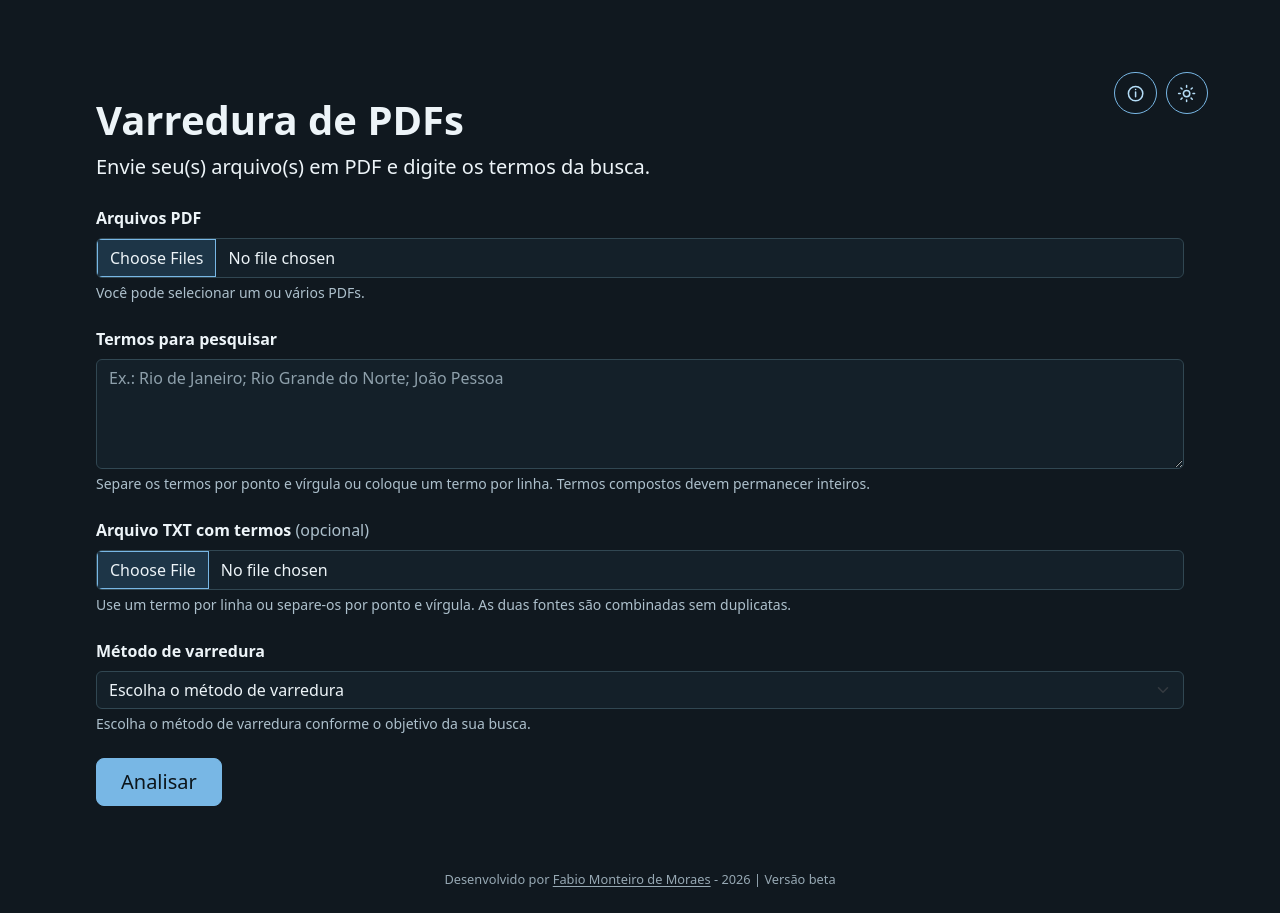
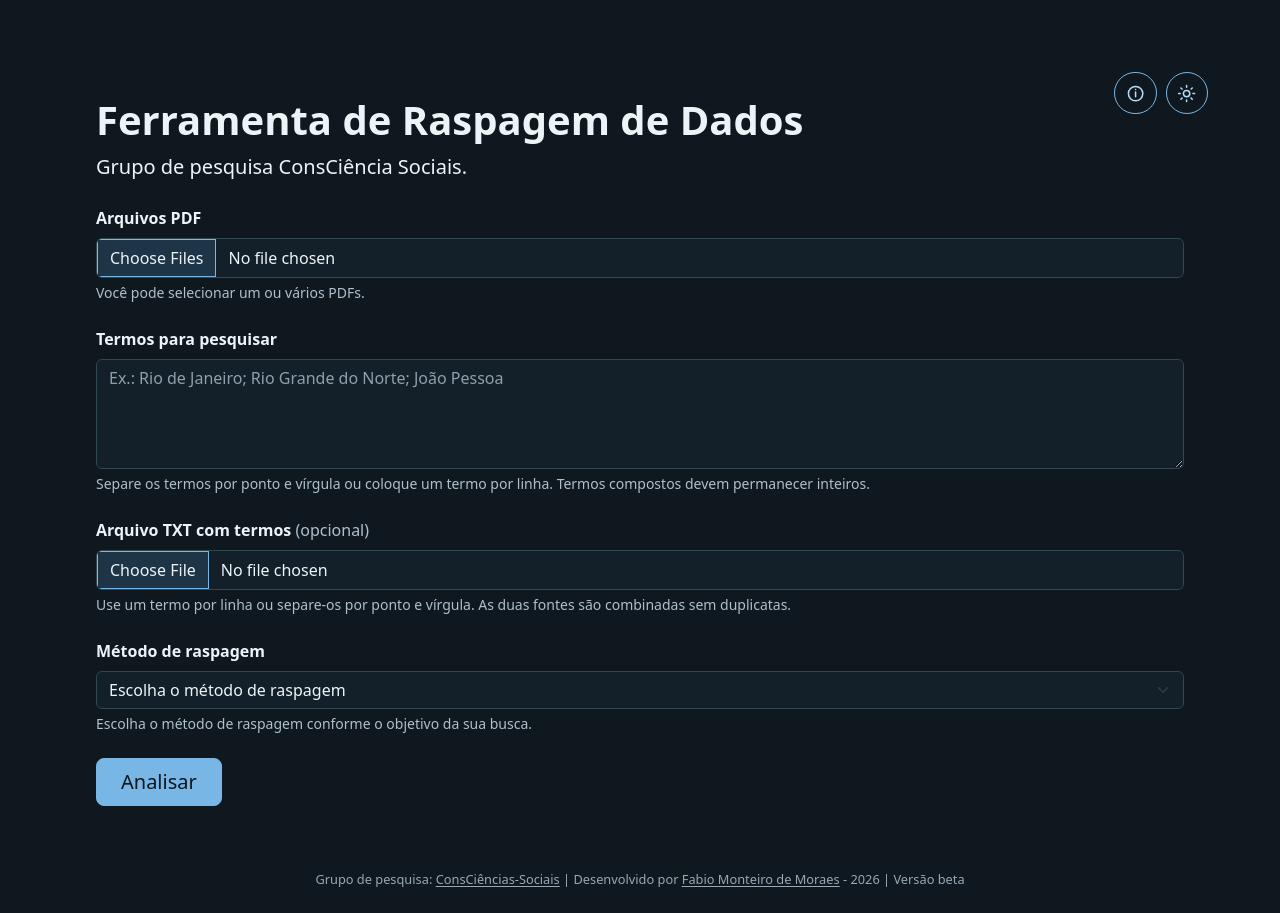
Before and after one commit to fabiomoraescs/pesquisa-pdf, a Flask app: page / in a window 1280 px wide. Run offline with Flask 3, Linux system fonts and the light colour scheme.

Commit message:
Atualiza textos da interface e adiciona link do grupo

```diff
--- a/templates/index.html
+++ b/templates/index.html
@@ -3,7 +3,7 @@
 <head>
   <meta charset="utf-8">
   <meta name="viewport" content="width=device-width, initial-scale=1">
-  <title>Varredura de PDFs</title>
+  <title>Ferramenta de Raspagem de Dados</title>
   <link href="https://cdn.jsdelivr.net/npm/bootstrap@5.3.3/dist/css/bootstrap.min.css" rel="stylesheet">
   <link href="{{ url_for('static', filename='css/style.css') }}" rel="stylesheet">
   <script>try { document.documentElement.dataset.theme = localStorage.getItem('varredura-pdf-theme') || 'dark'; } catch (_) { document.documentElement.dataset.theme = 'dark'; }</script>
@@ -17,8 +17,8 @@
         </button>
         <button class="btn btn-outline-primary theme-icon-button" id="theme-toggle" type="button" aria-label="Alternar tema" title="Alternar tema"></button>
       </div>
-      <h1>Varredura de PDFs</h1>
-      <p class="lead mb-4">Envie seu(s) arquivo(s) em PDF e digite os termos da busca.</p>
+      <h1>Ferramenta de Raspagem de Dados</h1>
+      <p class="lead mb-4">Grupo de pesquisa ConsCiência Sociais.</p>
 
       {% with mensagens = get_flashed_messages(with_categories=true) %}
         {% for categoria, mensagem in mensagens %}
@@ -50,14 +50,14 @@
         </div>
 
         <div class="mb-4">
-          <label for="versao" class="form-label">Método de varredura</label>
+          <label for="versao" class="form-label">Método de raspagem</label>
           <select class="form-select" id="versao" name="versao" required aria-describedby="ajuda-metodo">
-            <option value="" selected disabled>Escolha o método de varredura</option>
+            <option value="" selected disabled>Escolha o método de raspagem</option>
             <option value="v1">V1: Busca lexical detalhada</option>
             <option value="v2">V2: Busca lexical (planilha simplificada)</option>
             <option value="v3">V3: Busca híbrida (lexical + semântica)</option>
           </select>
-          <div class="form-text" id="ajuda-metodo">Escolha o método de varredura conforme o objetivo da sua busca.</div>
+          <div class="form-text" id="ajuda-metodo">Escolha o método de raspagem conforme o objetivo da sua busca.</div>
         </div>
 
         <section class="v3-settings mb-4" id="configuracoes-v3" hidden aria-labelledby="titulo-configuracoes-v3">
@@ -99,7 +99,7 @@
   </main>
 
   <footer class="app-footer">
-    Desenvolvido por <a href="http://lattes.cnpq.br/0075160400322127" target="_blank" rel="noopener noreferrer">Fabio Monteiro de Moraes</a> - 2026 | Versão beta
+    Grupo de pesquisa: <a href="http://dgp.cnpq.br/dgp/espelhogrupo/538438" target="_blank" rel="noopener noreferrer">ConsCiências-Sociais</a> | Desenvolvido por <a href="http://lattes.cnpq.br/0075160400322127" target="_blank" rel="noopener noreferrer">Fabio Monteiro de Moraes</a> - 2026 | Versão beta
   </footer>
 
   <div class="modal fade" id="modal-como-funciona" tabindex="-1" aria-labelledby="titulo-modal-como-funciona" aria-describedby="descricao-modal-como-funciona">
@@ -110,7 +110,7 @@
           <button type="button" class="btn-close" data-bs-dismiss="modal" aria-label="Fechar"></button>
         </div>
         <div class="modal-body modal-help" id="descricao-modal-como-funciona">
-          <p class="modal-help__intro">A ferramenta permite localizar termos e expressões em arquivos PDF e analisar os trechos em que aparecem. Dependendo do método de varredura escolhido, a busca pode considerar ocorrências lexicais e morfológicas ou também recuperar trechos por similaridade semântica.</p>
+          <p class="modal-help__intro">A ferramenta permite localizar termos e expressões em arquivos PDF e analisar os trechos em que aparecem. Dependendo do método de raspagem escolhido, a busca pode considerar ocorrências lexicais e morfológicas ou também recuperar trechos por similaridade semântica.</p>
 
           <section class="modal-help__section" aria-labelledby="modal-termos">
             <h3 id="modal-termos">Como informar os termos</h3>
@@ -282,7 +282,7 @@
             </ul>
           </section>
 
-          <p class="modal-help__notice">Os arquivos Excel registram também os parâmetros utilizados na análise, permitindo identificar posteriormente como a varredura foi realizada.</p>
+          <p class="modal-help__notice">Os arquivos Excel registram também os parâmetros utilizados na análise, permitindo identificar posteriormente como a raspagem foi realizada.</p>
 
           <aside class="modal-help__methodological-note" aria-label="Aviso metodológico">
             <strong>Importante:</strong> a ferramenta auxilia a localização, organização e exploração do corpus. OCR, variações linguísticas, classificações de contexto, descrições e correspondências semânticas são procedimentos automáticos e podem exigir revisão e validação pelo pesquisador.
--- a/templates/resultado.html
+++ b/templates/resultado.html
@@ -3,7 +3,7 @@
 <head>
   <meta charset="utf-8">
   <meta name="viewport" content="width=device-width, initial-scale=1">
-  <title>Resultados — Varredura de PDFs</title>
+  <title>Resultados — Ferramenta de Raspagem de Dados</title>
   <link href="https://cdn.jsdelivr.net/npm/bootstrap@5.3.3/dist/css/bootstrap.min.css" rel="stylesheet">
   <link href="{{ url_for('static', filename='css/style.css') }}" rel="stylesheet">
   <script>try { document.documentElement.dataset.theme = localStorage.getItem('varredura-pdf-theme') || 'dark'; } catch (_) { document.documentElement.dataset.theme = 'dark'; }</script>
@@ -13,7 +13,7 @@
     <div class="d-flex justify-content-between align-items-start gap-3 flex-wrap mb-4">
       <div>
         <span class="eyebrow">ANÁLISE CONCLUÍDA</span>
-        <h1 class="mb-1">Resultados da varredura</h1>
+        <h1 class="mb-1">Resultados da raspagem</h1>
         <p class="text-secondary mb-0">Os gráficos têm controles interativos e o ícone de câmera na barra do Plotly baixa o gráfico como PNG.</p>
       </div>
       <div class="app-actions">
@@ -129,7 +129,7 @@
 
   </main>
   <footer class="app-footer">
-    Desenvolvido por <a href="http://lattes.cnpq.br/0075160400322127" target="_blank" rel="noopener noreferrer">Fabio Monteiro de Moraes</a> - 2026 | Versão beta
+    Grupo de pesquisa: <a href="http://dgp.cnpq.br/dgp/espelhogrupo/538438" target="_blank" rel="noopener noreferrer">ConsCiências-Sociais</a> | Desenvolvido por <a href="http://lattes.cnpq.br/0075160400322127" target="_blank" rel="noopener noreferrer">Fabio Monteiro de Moraes</a> - 2026 | Versão beta
   </footer>
   <script id="dados-dashboard" type="application/json">{{ resultado.dashboard | tojson }}</script>
   <script src="https://cdn.plot.ly/plotly-2.35.2.min.js"></script>
```
Also changed, not shown: tests/test_v3.py (+3 -3 lines).
